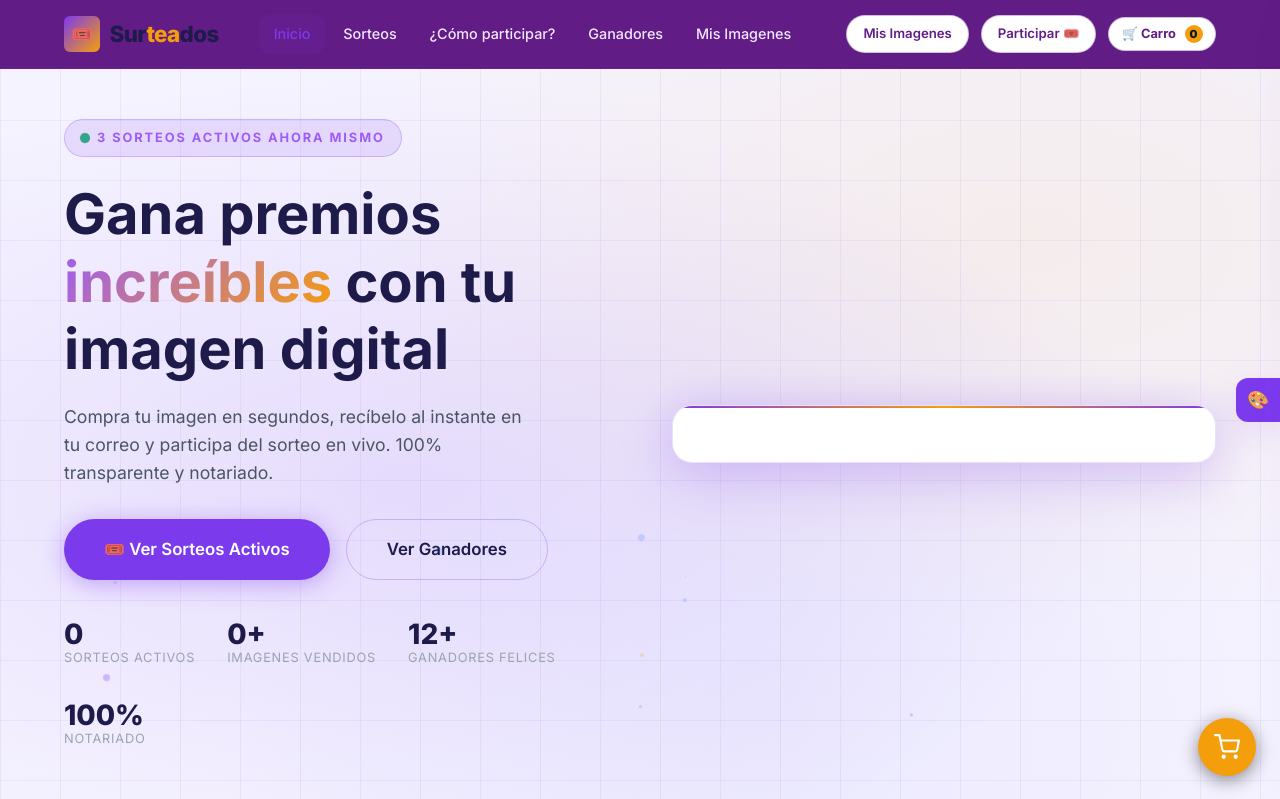
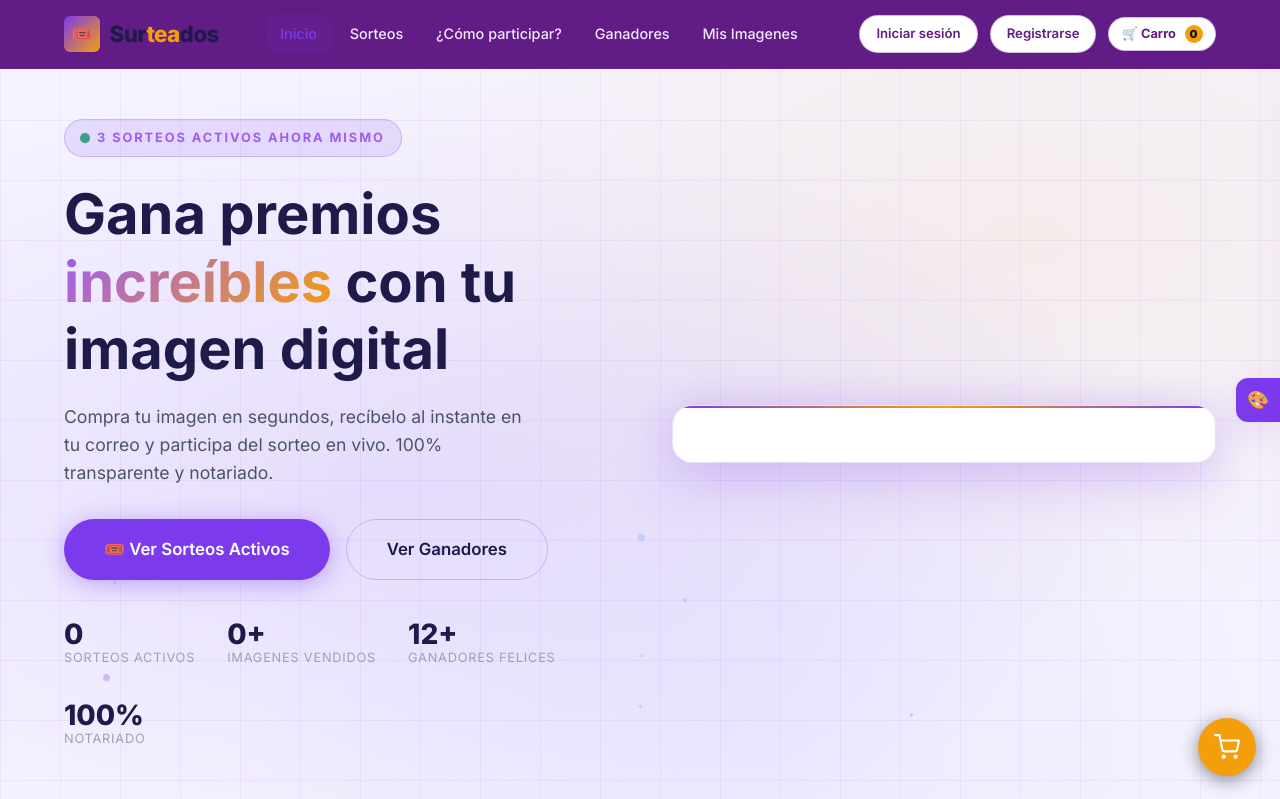
Before and after one commit to juanand87/surteados, a PHP site: page /surteados/ in a window 1280 px wide. Shown: the top 799 px of the page. Run offline with PHP 8.4, Linux system fonts and the light colour scheme; data comes from the database, SQL or seed files in the repository; data that the repository does not hold is empty.

Commit message:
Update public navbar to login/register and support hash-open auth tabs

```diff
--- a/como-participar.php
+++ b/como-participar.php
@@ -55,8 +55,8 @@ $ticketLabelP = $cfg['ticketLabelPlural'] ?? 'tickets';
         <a href="mis-tickets.php">Mis <?= htmlspecialchars(ucfirst($ticketLabelP)) ?></a>
     </nav>
     <div class="navbar-actions">
-        <a href="mis-tickets.php" class="btn btn-outline btn-sm">Mis <?= htmlspecialchars(ucfirst($ticketLabelP)) ?></a>
-      <a href="sorteos.php" class="btn btn-primary btn-sm">Participar 🎟️</a>
+      <a href="mis-tickets.php#login" class="btn btn-outline btn-sm">Iniciar sesión</a>
+      <a href="mis-tickets.php#register" class="btn btn-primary btn-sm">Registrarse</a>
       <button class="cart-chip-btn" id="cartOpenBtn" onclick="openCartDrawer()">🛒 Carro <span class="cart-chip-count" id="cartCountNav">0</span></button>
     </div>
     <button class="navbar-mobile-toggle" id="mobileToggle" aria-label="Menú">
--- a/ganadores.php
+++ b/ganadores.php
@@ -46,8 +46,8 @@ $ticketLabelP = $cfg['ticketLabelPlural'] ?? 'tickets';
         <a href="mis-tickets.php">Mis <?= htmlspecialchars(ucfirst($ticketLabelP)) ?></a>
     </nav>
     <div class="navbar-actions">
-        <a href="mis-tickets.php" class="btn btn-outline btn-sm">Mis <?= htmlspecialchars(ucfirst($ticketLabelP)) ?></a>
-      <a href="sorteos.php" class="btn btn-primary btn-sm">Participar 🎟️</a>
+      <a href="mis-tickets.php#login" class="btn btn-outline btn-sm">Iniciar sesión</a>
+      <a href="mis-tickets.php#register" class="btn btn-primary btn-sm">Registrarse</a>
     </div>
     <button class="navbar-mobile-toggle" id="mobileToggle"><span></span><span></span><span></span></button>
   </div>
--- a/index.php
+++ b/index.php
@@ -135,8 +135,8 @@ $ticketLabelP = $cfg['ticketLabelPlural'] ?? 'tickets';
         <a href="mis-tickets.php">Mis <?= htmlspecialchars(ucfirst($ticketLabelP)) ?></a>
     </nav>
     <div class="navbar-actions">
-        <a href="mis-tickets.php" class="btn btn-outline btn-sm">Mis <?= htmlspecialchars(ucfirst($ticketLabelP)) ?></a>
-      <a href="sorteos.php" class="btn btn-primary btn-sm">Participar 🎟️</a>
+      <a href="mis-tickets.php#login" class="btn btn-outline btn-sm">Iniciar sesión</a>
+      <a href="mis-tickets.php#register" class="btn btn-primary btn-sm">Registrarse</a>
       <button class="cart-chip-btn" id="cartOpenBtn" onclick="openCartDrawer()">🛒 Carro <span class="cart-chip-count" id="cartCountNav">0</span></button>
     </div>
     <button class="navbar-mobile-toggle" id="mobileToggle" aria-label="Menú">
--- a/sorteos.php
+++ b/sorteos.php
@@ -53,8 +53,8 @@ $ticketLabelP = $cfg['ticketLabelPlural'] ?? 'tickets';
         <a href="mis-tickets.php">Mis <?= htmlspecialchars(ucfirst($ticketLabelP)) ?></a>
     </nav>
     <div class="navbar-actions">
-        <a href="mis-tickets.php" class="btn btn-outline btn-sm">Mis <?= htmlspecialchars(ucfirst($ticketLabelP)) ?></a>
-      <a href="sorteos.php" class="btn btn-primary btn-sm">Participar 🎟️</a>
+      <a href="mis-tickets.php#login" class="btn btn-outline btn-sm">Iniciar sesión</a>
+      <a href="mis-tickets.php#register" class="btn btn-primary btn-sm">Registrarse</a>
       <button class="cart-chip-btn" id="cartOpenBtn" onclick="openCartDrawer()">🛒 Carro <span class="cart-chip-count" id="cartCountNav">0</span></button>
     </div>
     <button class="navbar-mobile-toggle" id="mobileToggle">
--- a/ver-sorteo.php
+++ b/ver-sorteo.php
@@ -158,8 +158,8 @@ usort($sortedPacks, fn($a, $b) => $b['price'] - $a['price']);
       <a href="mis-tickets.php">Mis <?= htmlspecialchars(ucfirst($ticketLabelP)) ?></a>
     </nav>
     <div class="navbar-actions">
-      <a href="mis-tickets.php" class="btn btn-outline btn-sm">Mis <?= htmlspecialchars(ucfirst($ticketLabelP)) ?></a>
-      <a href="sorteos.php" class="btn btn-primary btn-sm">Participar 🎟️</a>
+      <a href="mis-tickets.php#login" class="btn btn-outline btn-sm">Iniciar sesión</a>
+      <a href="mis-tickets.php#register" class="btn btn-primary btn-sm">Registrarse</a>
       <button class="cart-chip-btn" id="cartOpenBtn" onclick="openCartDrawer()">🛒 Carro <span class="cart-chip-count" id="cartCountNav">0</span></button>
     </div>
     <button class="navbar-mobile-toggle" id="mobileToggle">
```
Also changed, not shown: mis-tickets.php (+6 -1 lines).
